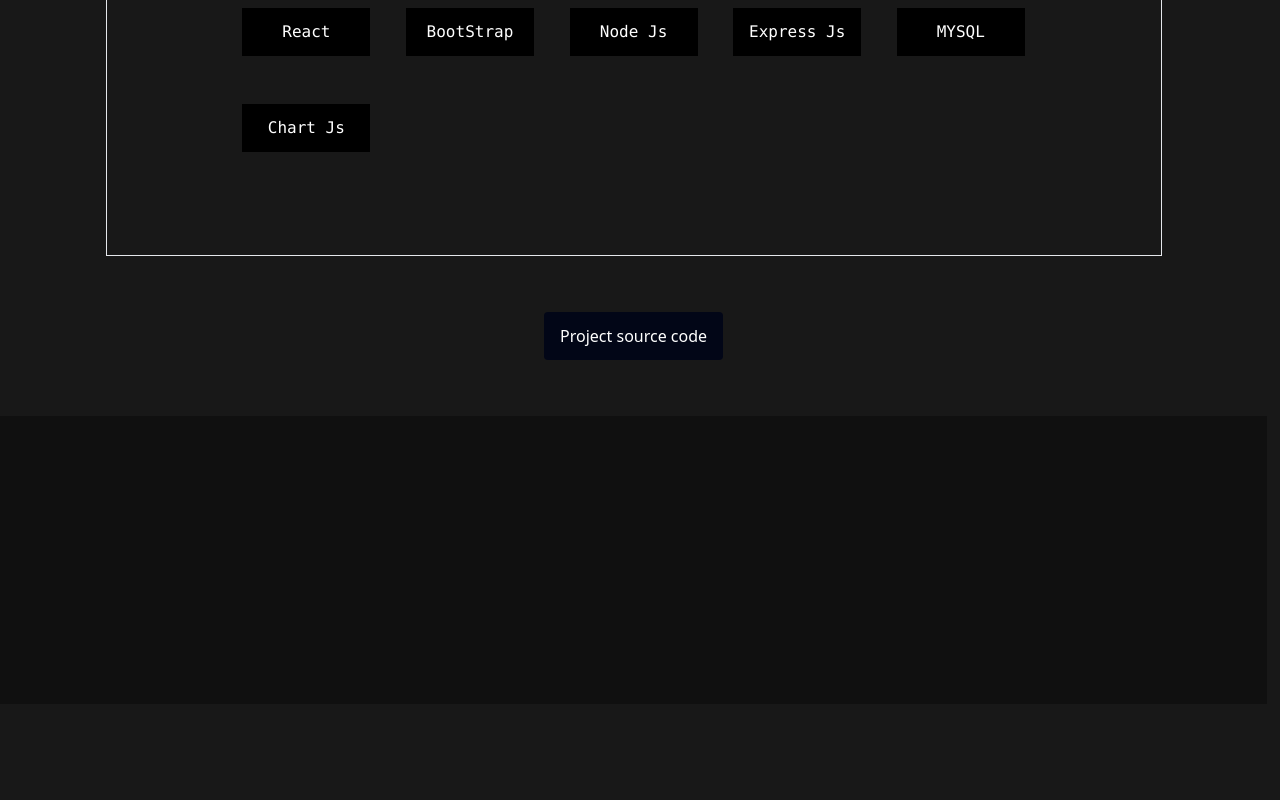
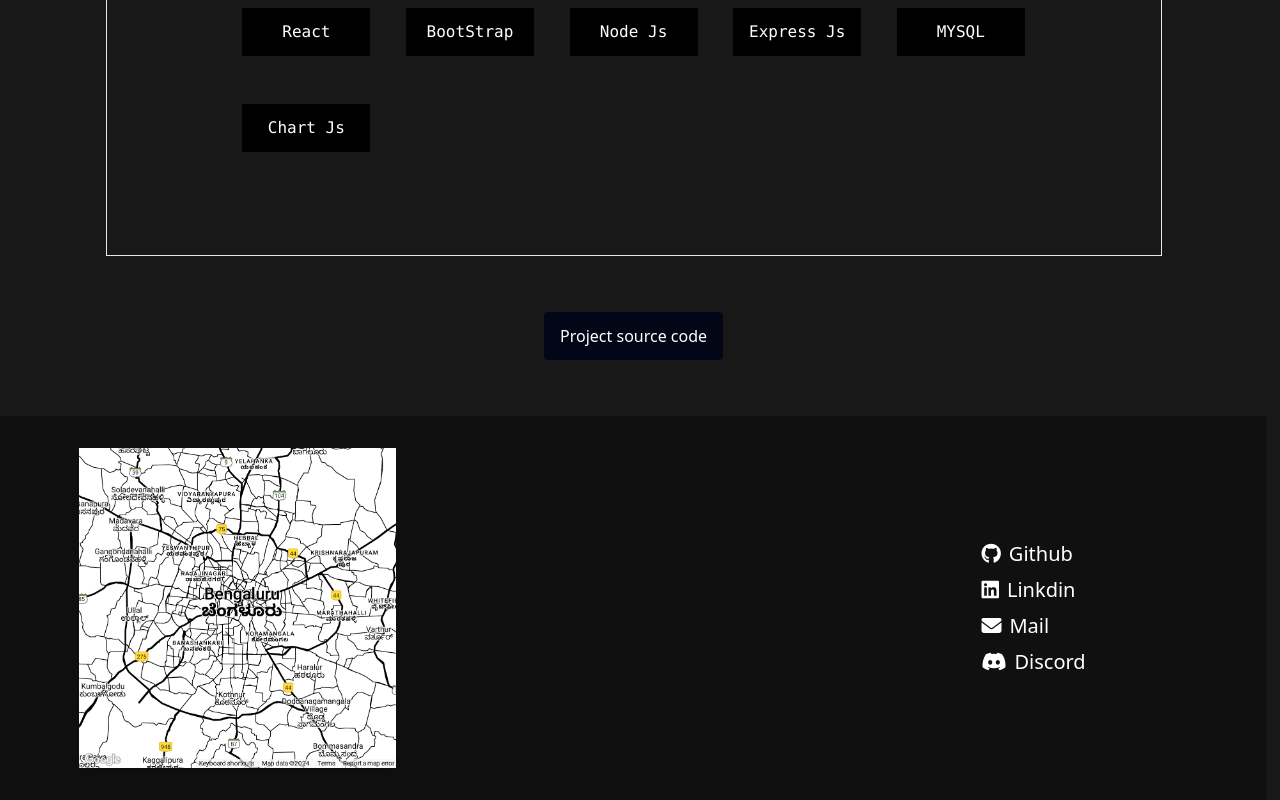
Before and after one commit to ShreyasGanesh911/Portfolio-2.0, a React (Create React App) app: page /projects/FuelCoach in a window 1280 px wide. Shown: the part 1160-1960 px from the top of the page. Before the commit the page ends 1864 px from the top, so only its background shows below. Built offline with nearby package versions, Linux system fonts and the light colour scheme.

Commit message:
Added footer

```diff
--- a/src/Global/Footer.tsx
+++ b/src/Global/Footer.tsx
@@ -1,7 +1,35 @@
+import { motion } from "framer-motion"
+
+//import images from '../Assets/Map.png'
+const contactList = [
+  {name:"GitHub",url:""},
+  {name:"Linkdin",url:""},
+  {name:"shreyas.ganesh911@gmail.com",url:"shreyas.ganesh911@gmail.com"},
+  {name:"Reddit",url:"shreyas.ganesh911@gmail.com"},
+]
+
 export default function Footer() {
   return (
-    <div className='' style={{width:'99vw',backgroundColor:"rgb(16,16,16)"}}>
-      <div className='w-100  h-72'></div>
+    <div className='w-full sm:h-96 h-auto sm:flex justify-evenly items-center' style={{width:'99vw',backgroundColor:"rgb(16,16,16)"}}>
+      <motion.div
+        initial={{scale:0.98,opacity:0,x:-50}} whileInView={{scale:1,opacity:1,x:0}} viewport={{once:true}} transition={{duration:0.8}}
+      className="sm:h-5/6 h-72 sm:w-1/4 w-full rounded sm:shadow-lg shadow-slate-700 flex justify-center items-center ">
+        <img draggable={false} className="sm:w-full w-5/6 h-full object-cover" src={require("../Assets/Map.png")} alt="" />
+      </motion.div>
+      <div className="h-5/6 w-1/4 "></div>
+
+
+      <motion.div
+        initial={{scale:0.98,opacity:0,x:50}} whileInView={{scale:1,opacity:1,x:0}} viewport={{once:true}} transition={{duration:0.8}}
+      className="h-5/6 sm:w-1/4 w-full text-white displayFlex  ">
+        <ul className="flex sm:block sm:w-auto w-full justify-center items-center  ">
+          <li className="my-2 text-xl hover:text-red-400 "><i className="fa-brands fa-github mx-2"></i>Github</li>
+          <li className="my-2 text-xl hover:text-red-400 "><i className="fa-brands fa-linkedin mx-2"></i>Linkdin</li>
+          <li className="my-2 text-xl hover:text-red-400 "><i className="fa-solid fa-envelope mx-2"></i>Mail</li>
+          <li className="my-2 text-xl hover:text-red-400 "><i className="fa-brands fa-discord mx-2"></i>Discord  </li>
+
+        </ul>
+      </motion.div>
     </div>
   )
 }
```
